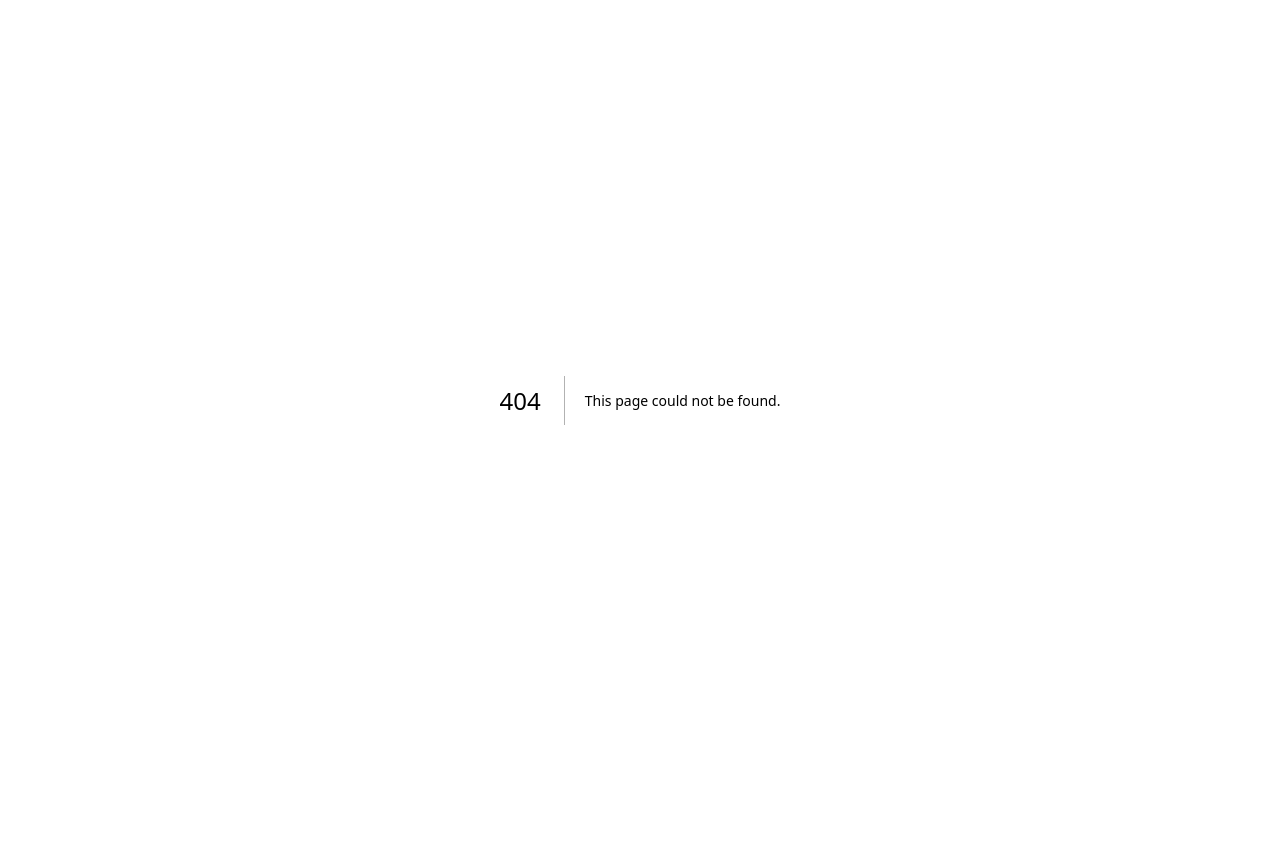
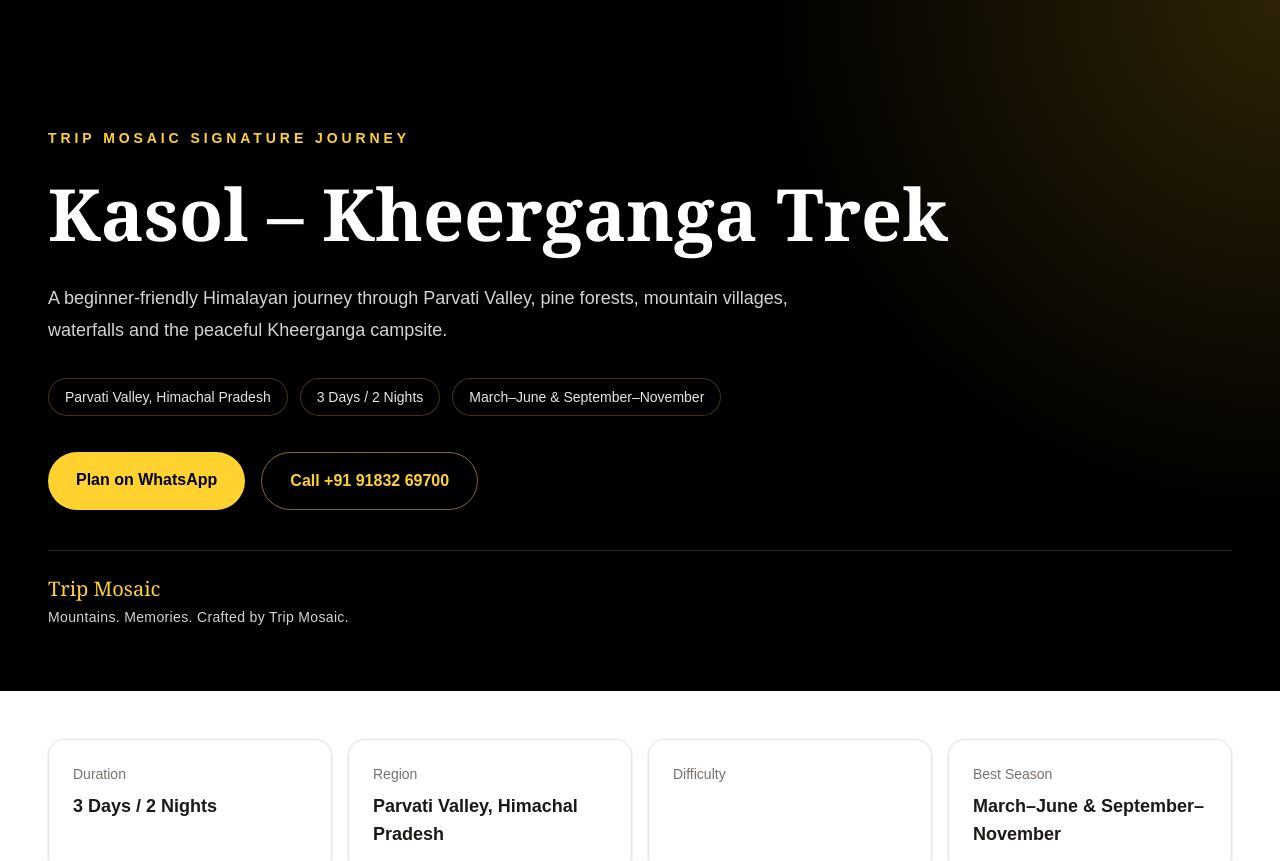
Before and after one commit to tripmosaic-hq/trip-mosaic, a Next.js app in the folder web/: page /har-ki-dun/kasol-kheerganga in a window 1280 px wide. Before the commit this address had no page. Shown: the top 861 px of the page. Before the commit the page ends 800 px from the top, so only its background shows below. Built offline with nearby package versions, Linux system fonts and the light colour scheme.

Commit message:
Add Kasol Kheerganga trek page

```diff
--- /dev/null
+++ b/web/app/har-ki-dun/kasol-kheerganga/page.tsx
@@ -0,0 +1,171 @@
+import type { Metadata } from "next";
+import TripTemplate from "@/components/TripTemplate";
+
+export const metadata: Metadata = {
+  title: "Kasol Kheerganga Trek 3 Days / 2 Nights | Trip Mosaic",
+  description:
+    "Approved Kasol to Kheerganga Trek itinerary covering Barshaini, Nakthan Village, Rudranag, Parvati Valley and the Kheerganga campsite.",
+};
+
+const photos = [
+  {
+    src: "https://commons.wikimedia.org/wiki/Special:Redirect/file/Kheerganga.JPG?width=1920",
+    alt: "Kheerganga campsite surrounded by Himalayan mountains",
+    caption: "Kheerganga Himalayan campsite",
+    photographer: "Slopetrotter",
+    resolution: "4032 × 3024 px",
+    license: "CC BY-SA 4.0",
+    sourceUrl:
+      "https://commons.wikimedia.org/wiki/File:Kheerganga.JPG",
+  },
+  {
+    src: "https://commons.wikimedia.org/wiki/Special:Redirect/file/Rudranag_waterfall%2C_Himachal_Pradesh.jpg?width=1600",
+    alt: "Rudranag waterfall on the Kheerganga trekking route",
+    caption: "Rudranag waterfall",
+    photographer: "Yuvraj Anand",
+    resolution: "3120 × 4160 px",
+    license: "CC BY-SA 4.0",
+    sourceUrl:
+      "https://commons.wikimedia.org/wiki/File:Rudranag_waterfall,_Himachal_Pradesh.jpg",
+  },
+  {
+    src: "https://commons.wikimedia.org/wiki/Special:Redirect/file/Kasol_Parvati_Valley.jpg?width=1600",
+    alt: "Mountain landscape of Parvati Valley near Kasol",
+    caption: "Kasol and Parvati Valley",
+    photographer: "Atulshishodia",
+    resolution: "1080 × 1350 px",
+    license: "CC BY-SA 4.0",
+    sourceUrl:
+      "https://commons.wikimedia.org/wiki/File:Kasol_Parvati_Valley.jpg",
+  },
+];
+
+export default function KasolKheergangaPage() {
+  return (
+    <TripTemplate
+      title="Kasol – Kheerganga Trek"
+      subtitle="A beginner-friendly Himalayan journey through Parvati Valley, pine forests, mountain villages, waterfalls and the peaceful Kheerganga campsite."
+      eyebrow="TM-D004 · Approved Master Itinerary"
+      heroImage={photos[0].src}
+      region="Parvati Valley, Himachal Pradesh"
+      duration="3 Days / 2 Nights"
+      bestSeason="March–June & September–November"
+      overview={[
+        "Beginning and ending in Kasol, this journey travels to Barshaini before following the scenic trekking trail through Nakthan Village, Rudranag Temple, waterfalls and dense pine forests to Kheerganga.",
+        "The trek combines Himalayan landscapes, camping, sunrise views and time to explore the peaceful surroundings of Kheerganga at an altitude of 2,960 metres.",
+      ]}
+      facts={[
+        {
+          label: "Pickup & Drop",
+          value: "Kasol",
+        },
+        {
+          label: "Maximum Altitude",
+          value: "2,960 m",
+        },
+        {
+          label: "Trek Distance",
+          value: "Approx. 24 km round trip",
+        },
+        {
+          label: "Difficulty",
+          value: "Easy to Moderate",
+        },
+        {
+          label: "Accommodation",
+          value: "Camp / Guest House",
+        },
+        {
+          label: "Group / Age",
+          value: "Max 25 · Min 10 years",
+        },
+      ]}
+      highlights={[
+        "Trek through the beautiful Parvati Valley.",
+        "Walk past Nakthan Village, Rudranag Temple and mountain waterfalls.",
+        "Experience dense pine forests and riverside trails.",
+        "Stay at the scenic Kheerganga campsite.",
+        "Enjoy Himalayan sunrise and panoramic mountain views.",
+        "Travel with a trek leader, certified local guide and Trip Mosaic support.",
+      ]}
+      photos={photos}
+      itinerary={[
+        {
+          day: "Day 1",
+          title: "Kasol → Barshaini → Kheerganga",
+          description:
+            "Drive from Kasol to Barshaini and begin trekking through Nakthan Village, pine forests, waterfalls and Rudranag before reaching the scenic Kheerganga campsite.",
+          stay: "Camp · Kheerganga",
+          meals: "Dinner",
+        },
+        {
+          day: "Day 2",
+          title: "Explore Kheerganga",
+          description:
+            "Enjoy sunrise over the Himalayas, explore nearby viewpoints, relax around the campsite and spend the day experiencing the peaceful mountain surroundings.",
+          stay: "Camp · Kheerganga",
+          meals: "Breakfast & Dinner",
+        },
+        {
+          day: "Day 3",
+          title: "Kheerganga → Barshaini → Kasol",
+          description:
+            "Descend through the same scenic forest trail to Barshaini and continue by vehicle to Kasol, bringing the Himalayan journey to an end.",
+          stay: "Tour concludes",
+          meals: "Breakfast",
+        },
+      ]}
+      includes={[
+        "Kasol-to-Kasol transportation",
+        "Camp or guest-house accommodation",
+        "Trek leader",
+        "Certified local guide",
+        "Breakfast and dinner as per itinerary",
+        "Forest entry fees",
+        "First-aid kit",
+        "Trip coordination and operational support",
+      ]}
+      excludes={[
+        "Travel to and from Kasol",
+        "Lunch and personal snacks",
+        "Personal expenses",
+        "Porter charges",
+        "Personal trekking equipment",
+        "Travel insurance",
+        "Emergency evacuation charges",
+        "GST, if applicable",
+        "Anything not mentioned under Package Includes",
+      ]}
+      packing={[
+        "Quick-dry T-shirts",
+        "Trek pants",
+        "Fleece jacket and warm jacket",
+        "Raincoat or poncho",
+        "Extra socks",
+        "Trekking shoes and slippers",
+        "Backpack 40–50 litres",
+        "Water bottle",
+        "Sunglasses and sunscreen SPF 50+",
+        "Lip balm and toiletries",
+        "Headlamp and power bank",
+        "Personal medicines",
+        "Energy bars and dry fruits",
+      ]}
+      importantNotes={[
+        "Carry a valid Government Photo ID.",
+        "Participants should have basic physical fitness for moderate ascents and uneven trails.",
+        "Follow the Trek Leader's instructions throughout the journey.",
+        "Mountain weather may change without prior notice.",
+        "Do not litter and respect the natural environment.",
+        "Smoking and alcohol are strictly prohibited during the trek.",
+        "The itinerary may change due to weather or operational conditions.",
+        "Reporting time will be communicated before departure.",
+      ]}
+      cancellation={[
+        "Cancellation and refunds apply according to Trip Mosaic's official cancellation policy.",
+        "Eligible refunds will be processed after verification.",
+        "Trip Mosaic Operations Team remains available for operational coordination and emergency assistance.",
+      ]}
+    />
+  );
+}
```
